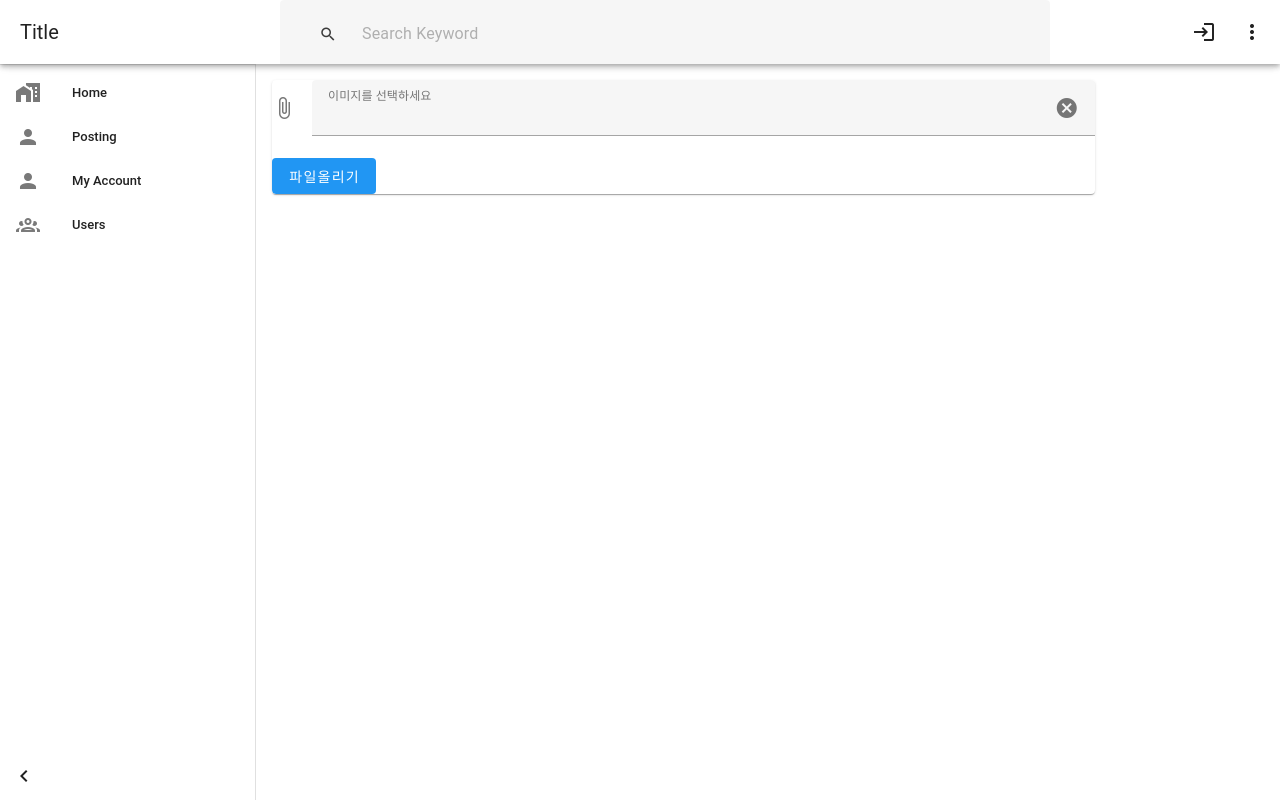
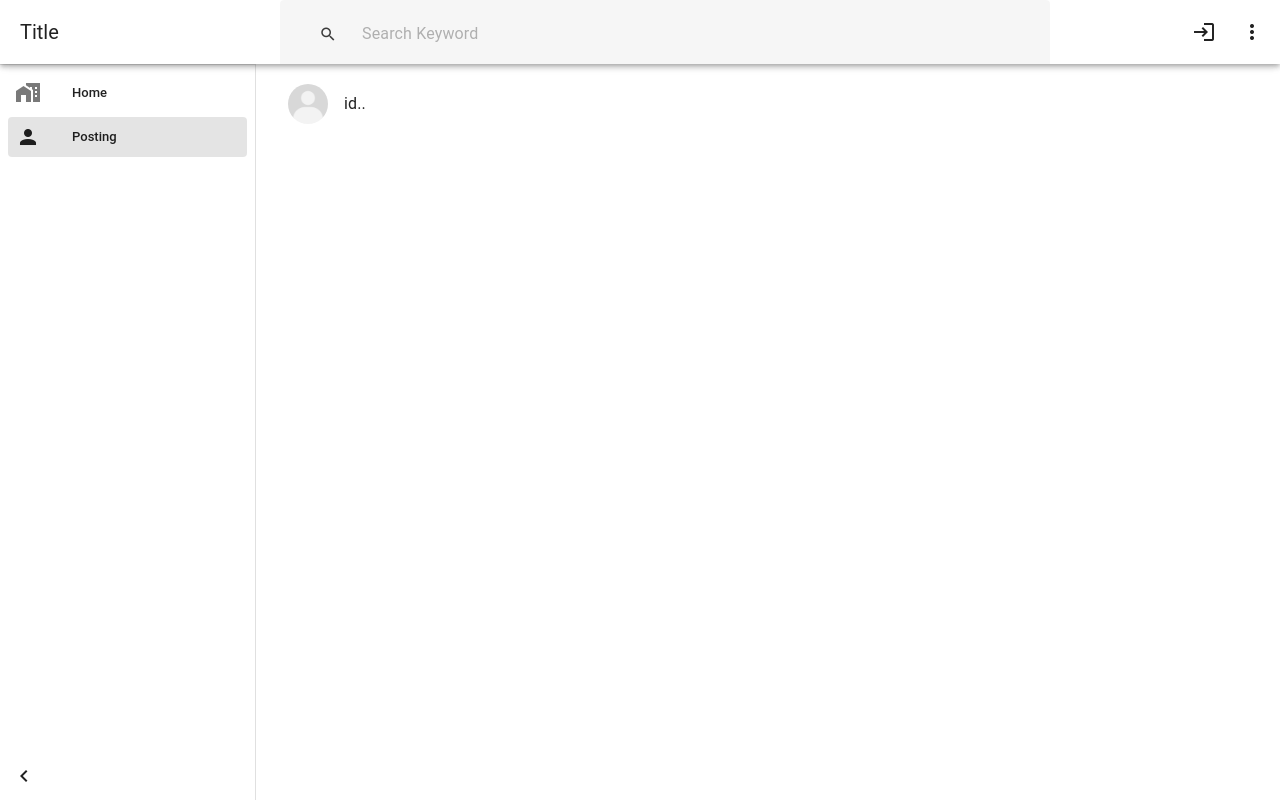
Before and after one commit to Limhagyeong/MySecurityProject_Front, a Vue app: page /posting in a window 1280 px wide. Built offline with nearby package versions, Linux system fonts and the light colour scheme; the HTML template or start-up script is replaced by a standard one.

Commit message:
sidebar edit

```diff
--- a/src/components/layout/SidebarCom.vue
+++ b/src/components/layout/SidebarCom.vue
@@ -22,13 +22,15 @@
     <v-divider></v-divider>
 
     <v-list density="compact" nav>
-      <v-list-item prepend-icon="mdi-home-city" title="Home" value="home" @click="handleClick('')"></v-list-item>
-      <v-list-item prepend-icon="mdi-account" title="Posting"  value="post"
-      @click="handleClick('posting')"
-      :class="{ 'active': isActive }">
+      <v-list-item
+        v-for="item in items"
+        :key="item.title"
+        link
+        :to="item.to"
+        :prepend-icon="item.icon"
+        :title="item.title"
+      >
       </v-list-item>
-      <v-list-item prepend-icon="mdi-account" title="My Account" value="account"></v-list-item>
-      <v-list-item prepend-icon="mdi-account-group-outline" title="Users" value="users"></v-list-item>
     </v-list>
   </v-navigation-drawer>
 </template>
@@ -39,18 +41,12 @@ export default {
     return {
       drawer: true,
       rail: false,
-      isActive : false
+      isActive : false,
+      items:[
+        {title:'Home', icon: 'mdi-home-city', to:"/"},
+        {title:'Posting', icon: 'mdi-account', to:"/posting"},
+      ]
     }
-  },
-  methods: {
-    handleClick(value) {
-      this.isActive = value;
-      this.$router.push(`/${value}`); // 해당 value에 맞춰 페이지 이동
-    },
-  },
-  beforeRouteLeave(to, from, next) {
-    this.isActive=false
-    next();
   },
 }
 </script>
--- a/src/views/LoginPage.vue
+++ b/src/views/LoginPage.vue
@@ -40,7 +40,7 @@
   </template>
 
   <script>
-    import api from '../api';
+    import api from '@/api';
 
     export default {
     data() {
--- a/src/views/PostingPage.vue
+++ b/src/views/PostingPage.vue
@@ -1,34 +1,58 @@
 <template>
-    <v-card>
-        <v-file-input
-        ref="imageFile"
-        v-model="imgFile"
-        id="file"
-        accept="png"
-        label="이미지를 선택하세요"/>
-            <v-btn color="blue darken-1" flat @click="upload">파일올리기</v-btn>
-    </v-card>
+<div class="avatar-container">
+    <v-list-item
+      :prepend-avatar="require('@/assets/default_profile.png')"
+      title="id.."
+      @click="selectImage"
+    ></v-list-item>
+
+    <v-file-input
+      ref="imageFile"
+      v-model="imgFile"
+      id="file"
+      accept="image/png, image/jpeg"
+      label="이미지를 선택하세요"
+      hide-input
+      @change="handleImageChange"
+      class="file-input"
+    />
+  </div>
+
 </template>
 
 <script>
-import api from '../api';
+import api from '@/api';
 
 export default{
+
 data(){
     return{
-        imgFile:''
+        imgFile:'',
+        content:'',
+        id:'',
     }
 },
 methods:{
+    selectImage() {
+      this.$refs.imageFile.$el.querySelector('input[type="file"]').click(); // 파일 입력 요소 클릭
+    },
     async upload(){
         try{
             console.log(this.imgFile)
             const formData=new FormData()
-            formData.append('image',this.imgFile)
+            formData.append('p_img',this.imgFile)
+            formData.append('p_content',this.content)
+            formData.append('username',this.$store.state.id)
 
-            const res=await api.post("/s3/upload",formData)
+            const res=await api.post("/post",formData,{
+            headers: {
+            'Content-Type': 'multipart/form-data'
+            }
+            })
+
             if(res.status===200){
                 alert("파일이 업로드 되었습니다")
+                this.imgFile=''
             }
         }catch(error){
             alert(error.response.data.message) // 서버에서 검증 거침
@@ -37,3 +61,20 @@ methods:{
 }
 }
 </script>
+
+<style scoped>
+.avatar-container {
+  position: relative; /* 부모 요소에 상대적인 위치 지정 */
+  display: inline-block; /* 필요에 따라 인라인 블록으로 설정 */
+}
+
+.file-input {
+  position: absolute; /* 파일 입력 요소를 절대 위치로 설정 */
+  top: 0; /* 위치 조정 */
+  left: 0; /* 위치 조정 */
+  width: 100%; /* 전체 너비로 설정 */
+  height: 100%; /* 전체 높이로 설정 */
+  opacity: 0; /* 투명하게 하여 보이지 않게 함 */
+  cursor: pointer; /* 커서 포인터로 변경 */
+}
+</style>
```
Also changed, not shown: src/views/FindIdPage.vue (+5 -2 lines), src/assets/default_profile.png (added).
